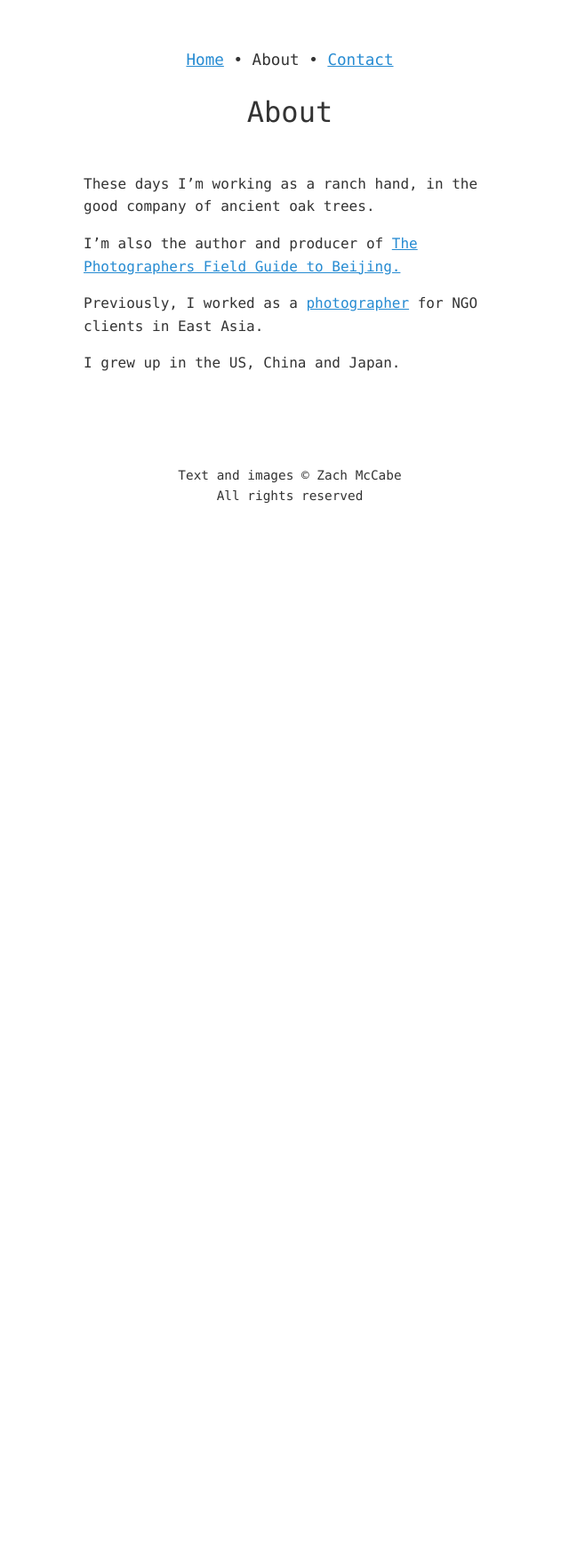
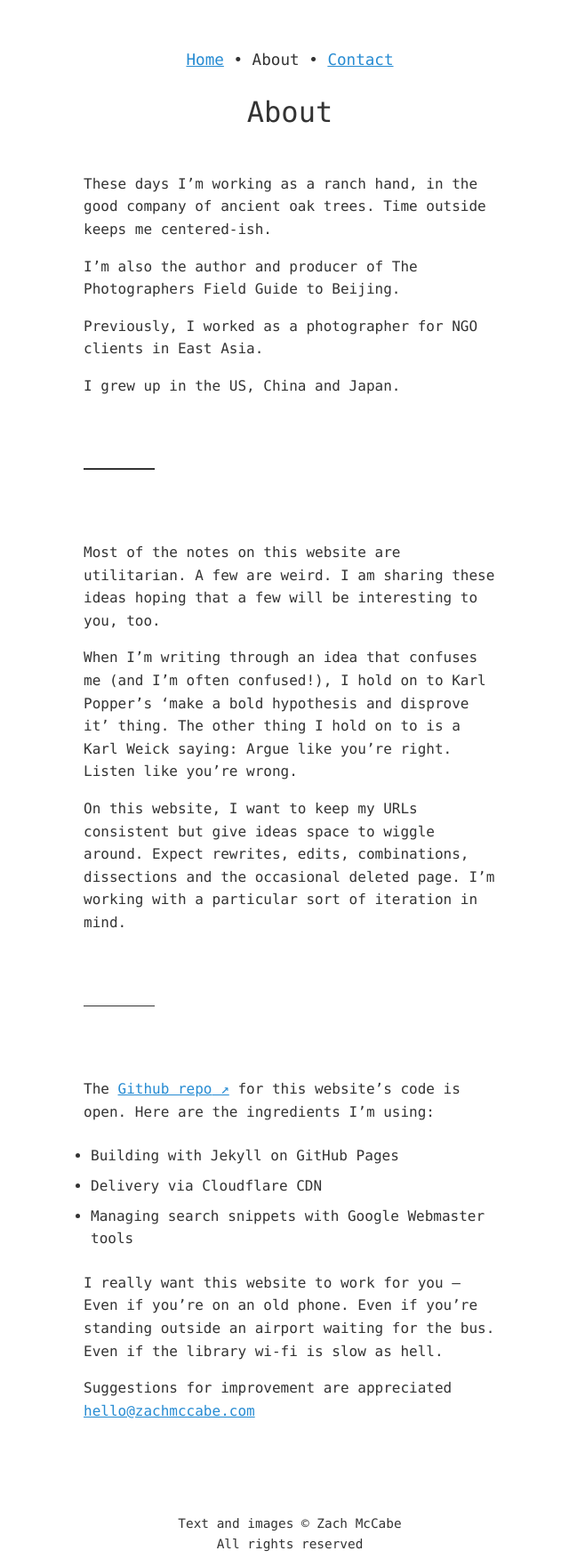
Before and after one commit to zachmccabe/zachmccabe.github.io, a Jekyll site: the page built from about.md, in a window 1280 px wide. Shown: the whole page at 89% size, without its empty margins (314-954 px from the left). Built offline with Jekyll 4.4.1, drawn with Linux system fonts in a browser that asks for light colours; before the commit the page ends 900 px from its top, so only the background shows below that.

Commit message:
Update about.md
Copy updates.

```diff
--- a/about.md
+++ b/about.md
@@ -2,22 +2,39 @@
 snippet: nosnippet
 layout: kaoliang_nite_3
 title: About
-date: 2022-01-09
+date: 2022-05-23
 description: "Author and producer of The Photographers Field Guide to Beijing"
 
 ---
 
 
-These days I'm working as a ranch hand, in the good company of ancient oak trees.
+These days I'm working as a ranch hand, in the good company of ancient oak trees. Time outside keeps me centered-ish.
 
-I'm also the author and producer of [The Photographers Field Guide to Beijing.]
+I'm also the author and producer of The Photographers Field Guide to Beijing.
 
-Previously, I worked as a [photographer] for NGO clients in East Asia.
+Previously, I worked as a photographer for NGO clients in East Asia.
 
 I grew up in the US, China and Japan.
 
+---
 
+Most of the notes on this website are utilitarian. A few are weird. I am sharing these ideas hoping that a few will be interesting to you, too.
 
-[The Photographers Field Guide to Beijing.]: https://www.zachmccabe.com/beijing/
+When I'm writing through an idea that confuses me (and I'm often confused!), I hold on to Karl Popper's 'make a bold hypothesis and disprove it' thing. The other thing I hold on to is a Karl Weick saying: Argue like you're right. Listen like you're wrong.
 
-[photographer]: /travel/postcard
+On this website, I want to keep my URLs consistent but give ideas space to wiggle around. Expect rewrites, edits, combinations, dissections and the occasional deleted page. I'm working with a particular sort of iteration in mind.
+
+---
+
+The [Github repo] for this website's code is open. Here are the ingredients I'm using:
+
++ Building with Jekyll on GitHub Pages
++ Delivery via Cloudflare CDN
++ Managing search snippets with Google Webmaster tools
+
+I really want this website to work for you -- Even if you're on an old phone. Even if you're standing outside an airport waiting for the bus. Even if the library wi-fi is slow as hell.
+
+Suggestions for improvement are appreciated<br/>
+{% include key_details.html %}
+
+[Github repo]: https://github.com/zachmccabe/zachmccabe.github.io
```
